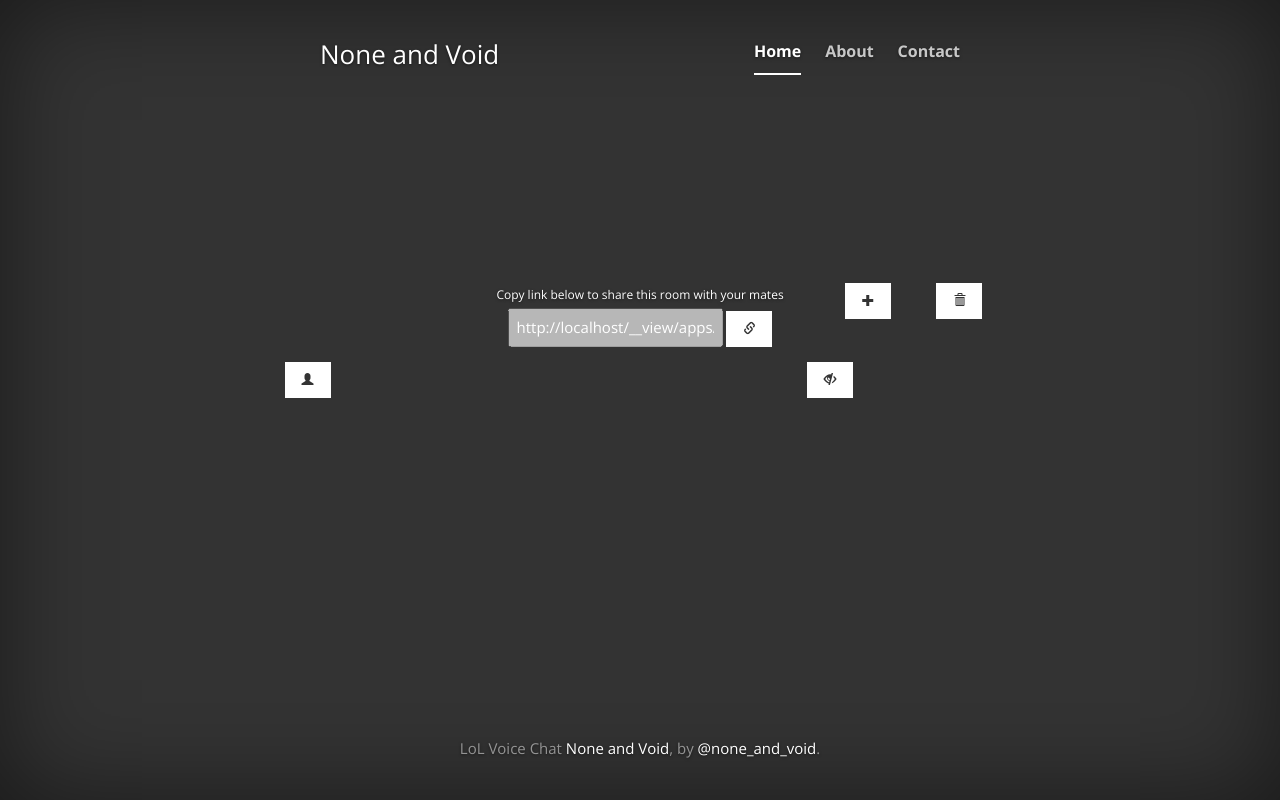
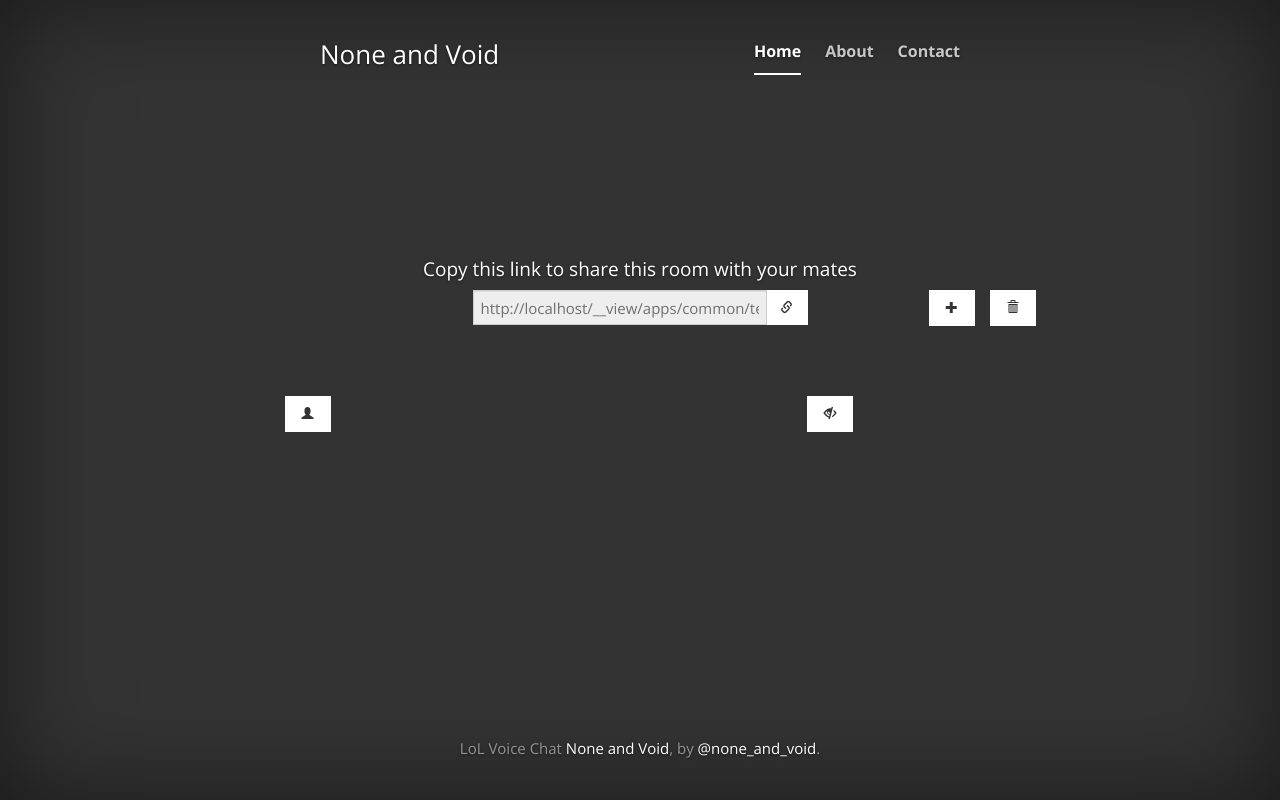
Before and after one commit to Axik/instamute.io, a Django app: template apps/common/templates/rooms/room_detail.html in a window 1280 px wide. Run offline with Django 3.2, Linux system fonts and the light colour scheme; the template is opened without the code that fills it, so the values that code supplies are empty; some libraries are stand-ins or nearby versions.

Commit message:
some html/css mockup fixes

```diff
--- /dev/null
+++ b/apps/common/static/css/room_detail.css
@@ -0,0 +1,8 @@
+#copy_link {
+    color: rgb(84, 84, 84);
+    width: 80%;
+    height: 100%;
+}
+#videos {
+    margin-top: 10%;
+}
--- a/apps/common/templates/rooms/room_detail.html
+++ b/apps/common/templates/rooms/room_detail.html
@@ -9,23 +9,27 @@
 {% endblock title %}
 {% block content %}
 <div class="row headroom">
+  <h4>{% trans "Copy this link to share this room with your mates" %}</h4>
   <div class="col-md-6 col-md-offset-3">
-    <div class="form-group">
-      <label for="copy_link">{% trans "Copy link below to share this room with your mates" %}</label>
-      <input id="copy_link" type="text" disabled value="{{ request.build_absolute_uri }}">
-      <button class="btn btn-default btn-sm" id="copy_link_button"><span class="glyphicon glyphicon-link"></span></button>
+    <div class="input-group">
+      <input name="copy_link" type="text" disabled value="{{ request.build_absolute_uri }}" class="form-control">
+      <span class="input-group-btn">
+        <button class="btn btn-default" type="button" >
+          <span class="glyphicon glyphicon-link"></span>
+        </button>
+      </span>
     </div>
   </div>
   <div class="col-md-3">
     <div class="row">
-      <div class="col-md-6">
+      <div class="col-md-3 col-md-offset-6">
         <a href="#">
         <button class="btn btn-default btn-sm">
         <span class="glyphicon glyphicon-plus"></span>
         </button>
         </a>
       </div>
-      <div class="col-md-6">
+      <div class="col-md-2 col-md-offset-1">
         <a href="">
         <button class="btn btn-default btn-sm">
         <span class="glyphicon glyphicon-trash">
```
